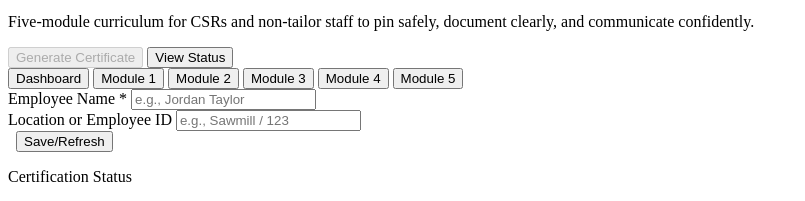
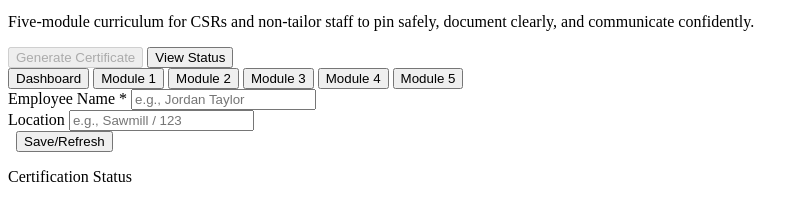
Before and after one commit to skhunDC/Alterations_Pinning, a website: page index.html in a window 1280 px wide. Shown: the part 447-648 px from the top of the page, without its empty margins (0-805 px from the left). Drawn offline with Linux system fonts and the light colour scheme.

Commit message:
Change label from 'Location or Employee ID' to 'Location'

```diff
--- a/index.html
+++ b/index.html
@@ -49,7 +49,7 @@
         <div id="employee-input-error" class="inline-error" aria-live="polite"></div>
       </div>
       <div class="field">
-        <label>Location or Employee ID</label>
+        <label>Location</label>
         <input type="text" id="employeeLocation" placeholder="e.g., Sawmill / 123" />
       </div>
       <div class="field compact">
```
